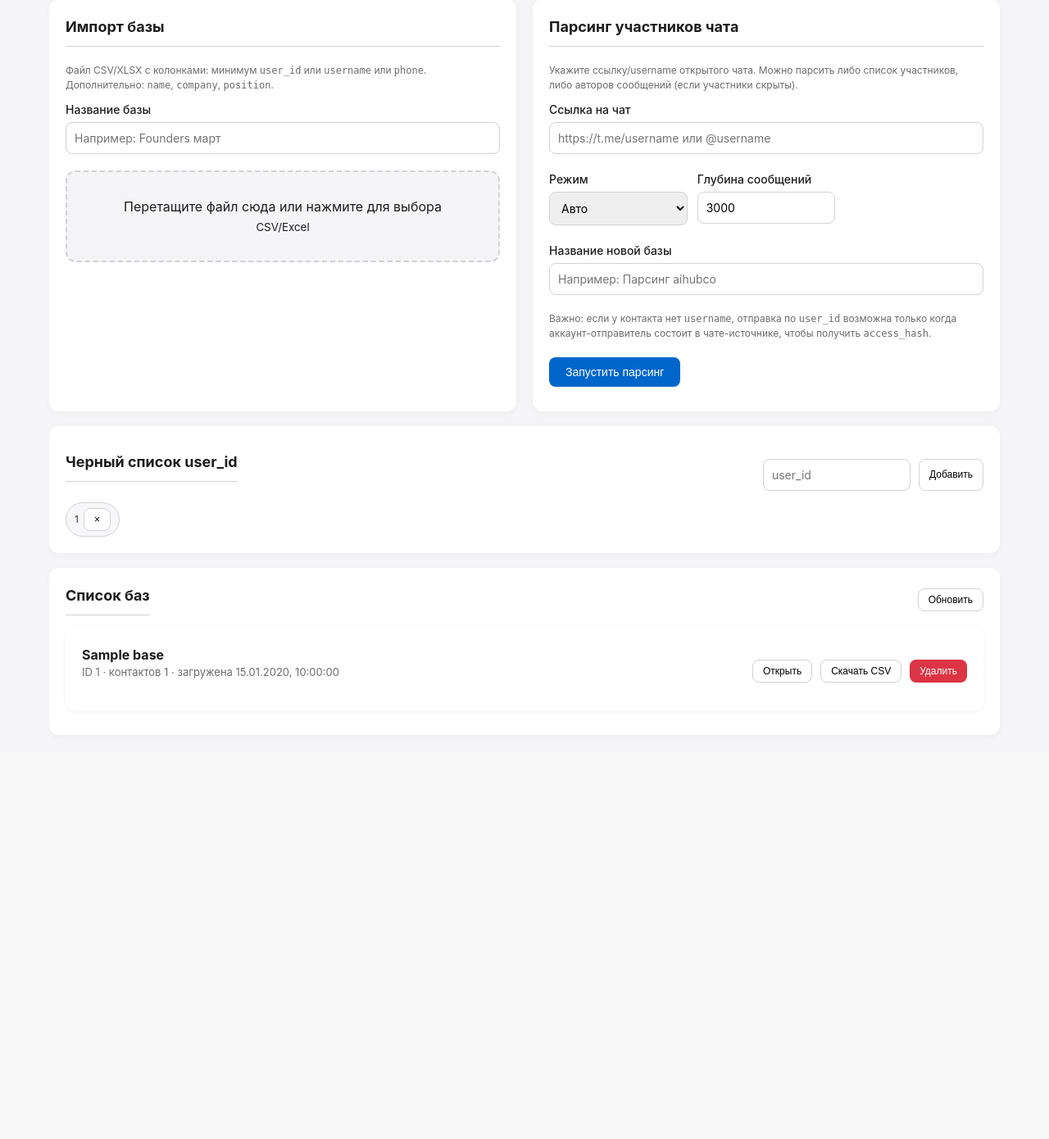
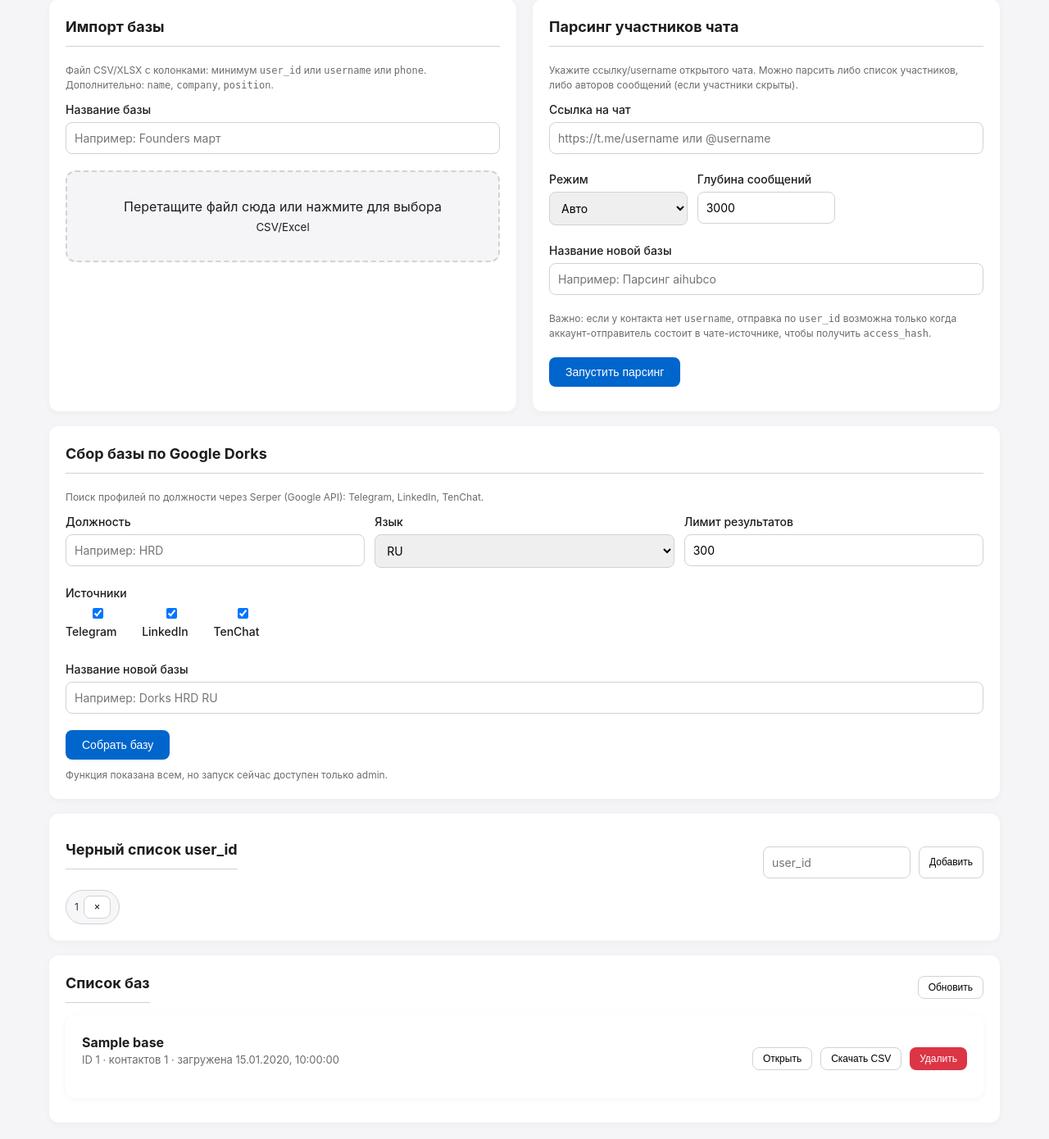
Before and after one commit to soloviev-vladislav/tg-outreacher, a Flask app: page /bases in a window 1280 px wide. Shown: the part 157-1547 px from the top of the page at 82% size. Before the commit the page ends 990 px from the top, so only its background shows below. Run offline with Flask 3, Linux system fonts and the light colour scheme; the visitor is signed in with stand-in values (Sample User, id 1); data comes from the database, SQL or seed files in the repository; tables that the repository leaves empty hold one stand-in row (values such as "Sample post").

Commit message:
feat: add admin-only dorks base collection via serper

```diff
--- a/app.py
+++ b/app.py
@@ -7,10 +7,12 @@ import json
 import sqlite3
 import io
 import subprocess
+import re
 from datetime import datetime, date
 from werkzeug.utils import secure_filename
 from werkzeug.security import check_password_hash, generate_password_hash
 import pandas as pd
+import requests
 from telethon import TelegramClient, errors
 from telegram_bot import TelegramAccountManager, Database, OutreachManager
 import logging
@@ -2784,6 +2786,86 @@ def _parse_chat_members_with_service(tenant_id: int, chat_ref: str, mode: str =
         raise RuntimeError('Некорректный формат данных парсера')
     return data
 
+
+def _build_dork_queries(position: str, language: str, sources: list[str]) -> list[tuple[str, str]]:
+    role = position.strip()
+    lang = (language or 'RU').strip().upper()
+    selected_sources = [str(s or '').strip().lower() for s in (sources or [])]
+    out: list[tuple[str, str]] = []
+
+    telegram_templates = [
+        '"Send message" {role} site:t.me',
+        '"Send message" "{role}" site:t.me',
+        '"Send message" "{role} в" site:t.me',
+        '"Send message" "{role} in" site:t.me',
+        '"Send message" "{role} at" site:t.me',
+        '"Отправить сообщение" "{role}" site:t.me'
+    ]
+    linkedin_templates = [
+        '"{role}" "telegram: @" site:linkedin.com',
+        '"{role}" "t.me/" site:linkedin.com',
+        '"{role}" "Telegram" site:linkedin.com',
+        '"{role} in" "telegram" site:linkedin.com',
+        '"{role} at" "telegram" site:linkedin.com'
+    ]
+    tenchat_templates = [
+        '"{role}" "telegram" site:tenchat.ru',
+        '"{role}" "t.me/" site:tenchat.ru',
+        '"{role}" "telegram: @" site:tenchat.ru',
+        '"{role} в" "telegram" site:tenchat.ru',
+        '"{role} in" "telegram" site:tenchat.ru',
+        '"{role} at" "telegram" site:tenchat.ru'
+    ]
+
+    per_source = {
+        'telegram': telegram_templates,
+        'linkedin': linkedin_templates,
+        'tenchat': tenchat_templates
+    }
+
+    # Сохраняем "полный" пул комбинаций, но чуть поджимаем по языку.
+    def _allow(q: str) -> bool:
+        if lang == 'RU':
+            return (' в"' in q) or ('Отправить сообщение' in q) or ('Send message' in q)
+        if lang == 'ENG':
+            return (' in"' in q) or (' at"' in q) or ('Send message' in q) or ('telegram' in q.lower())
+        return True
+
+    for source in selected_sources:
+        for tpl in per_source.get(source, []):
+            q = tpl.format(role=role)
+            if _allow(q):
+                out.append((source, q))
+
+    # Дедуп по query
+    seen = set()
+    uniq = []
+    for source, q in out:
+        key = q.strip().lower()
+        if key in seen:
+            continue
+        seen.add(key)
+        uniq.append((source, q))
+    return uniq
+
+
+_TG_USERNAME_RE = re.compile(r'(?<![A-Za-z0-9_])@([A-Za-z][A-Za-z0-9_]{4,31})(?![A-Za-z0-9_])')
+_TG_URL_RE = re.compile(r'(?:https?://)?(?:t(?:elegram)?\.me)/([A-Za-z][A-Za-z0-9_]{4,31})', re.IGNORECASE)
+
+
+def _extract_usernames_from_result(link: str, title: str, snippet: str) -> list[str]:
+    text = ' '.join([link or '', title or '', snippet or ''])
+    candidates = set()
+    for m in _TG_URL_RE.findall(text):
+        u = (m or '').strip()
+        if u and u.lower() not in {'joinchat', 'share', 's', 'c'}:
+            candidates.add(u)
+    for m in _TG_USERNAME_RE.findall(text):
+        u = (m or '').strip()
+        if u:
+            candidates.add(u)
+    return sorted(candidates)
+
 @app.route('/api/bases/parse-chat', methods=['POST'])
 def parse_chat_to_base():
     tenant_id = get_current_tenant_id()
@@ -2815,6 +2897,132 @@ def parse_chat_to_base():
         return jsonify(result)
     except Exception as e:
         return jsonify({'error': str(e)}), 400
+
+
+@app.route('/api/bases/dorks/search', methods=['POST'])
+def collect_base_by_dorks():
+    user = get_current_user() or {}
+    if not is_admin_user(user):
+        return jsonify({'error': 'Функция временно доступна только admin'}), 403
+
+    tenant_id = get_current_tenant_id()
+    data = request.get_json(silent=True) or {}
+    position = str(data.get('position') or '').strip()
+    language = str(data.get('language') or 'RU').strip().upper()
+    sources = data.get('sources') or []
+    base_name = str(data.get('base_name') or '').strip()
+    try:
+        results_limit = int(data.get('results_limit') or 300)
+    except Exception:
+        return jsonify({'error': 'results_limit must be integer'}), 400
+
+    if not position:
+        return jsonify({'error': 'position is required'}), 400
+    if language not in ('RU', 'ENG'):
+        return jsonify({'error': 'language must be RU or ENG'}), 400
+    if not isinstance(sources, list) or not sources:
+        return jsonify({'error': 'sources must be non-empty list'}), 400
+    if not base_name:
+        base_name = f'Dorks: {position}'
+    results_limit = max(50, min(2000, results_limit))
+
+    serper_api_key = os.getenv('SERPER_API_KEY', '').strip()
+    if not serper_api_key:
+        return jsonify({'error': 'SERPER_API_KEY is not configured on server'}), 400
+
+    queries = _build_dork_queries(position=position, language=language, sources=sources)
+    if not queries:
+        return jsonify({'error': 'Нет валидных комбинаций запросов'}), 400
+
+    per_query_num = 20
+    found_candidates = []
+    requests_ok = 0
+    requests_failed = 0
+
+    headers = {
+        'X-API-KEY': serper_api_key,
+        'Content-Type': 'application/json'
+    }
+    for source, query in queries:
+        try:
+            response = requests.post(
+                'https://google.serper.dev/search',
+                headers=headers,
+                json={'q': query, 'num': per_query_num},
+                timeout=25
+            )
+            if response.status_code != 200:
+                requests_failed += 1
+                continue
+            payload = response.json() if response.content else {}
+            organic = payload.get('organic') or []
+            requests_ok += 1
+            for item in organic:
+                link = str(item.get('link') or '').strip()
+                title = str(item.get('title') or '').strip()
+                snippet = str(item.get('snippet') or '').strip()
+                usernames = _extract_usernames_from_result(link=link, title=title, snippet=snippet)
+                for u in usernames:
+                    found_candidates.append({
+                        'username': u,
+                        'name': None,
+                        'position': position,
+                        'company': source,
+                        'source_url': link,
+                        'matched_query': query
+                    })
+        except Exception:
+            requests_failed += 1
+
+    # Дедуп по username.
+    unique_by_username = {}
+    for item in found_candidates:
+        uname = (item.get('username') or '').strip().lstrip('@')
+        if not uname:
+            continue
+        key = uname.lower()
+        if key not in unique_by_username:
+            unique_by_username[key] = item
+    deduped = list(unique_by_username.values())[:results_limit]
+
+    if not deduped:
+        return jsonify({
+            'error': 'По запросам ничего не найдено',
+            'queries_total': len(queries),
+            'requests_ok': requests_ok,
+            'requests_failed': requests_failed
+        }), 400
+
+    base_id = outreach.create_base(
+        name=base_name,
+        tenant_id=tenant_id,
+        created_by_user_id=int(user.get('id') or 0)
+    )
+    contacts = [{
+        'phone': None,
+        'username': d['username'],
+        'access_hash': None,
+        'name': d.get('name'),
+        'company': d.get('company'),
+        'position': d.get('position'),
+        'user_id': None
+    } for d in deduped]
+    result = outreach.add_base_contacts(
+        base_id=base_id,
+        contacts=contacts,
+        tenant_id=tenant_id,
+        source_file=f'dorks:{position}'
+    )
+    return jsonify({
+        'base_id': base_id,
+        'queries_total': len(queries),
+        'requests_ok': requests_ok,
+        'requests_failed': requests_failed,
+        'found_total': len(found_candidates),
+        'dedup_total': len(deduped),
+        'imported': result.get('imported', 0),
+        'skipped': result.get('skipped', 0)
+    })
 
 @app.route('/api/outreach/campaigns', methods=['GET'])
 def get_outreach_campaigns():
--- a/static/bases.js
+++ b/static/bases.js
@@ -5,6 +5,7 @@ const BASE_CONTACTS_PAGE_SIZE = 100;
 
 document.addEventListener('DOMContentLoaded', async () => {
     setupHandlers();
+    setupDorksControls();
     await Promise.all([loadBases(), loadBlacklist()]);
 });
 
@@ -15,6 +16,7 @@ function setupHandlers() {
         if (e.key === 'Enter') addBlacklistFromInput();
     });
     document.getElementById('parseChatBtn')?.addEventListener('click', parseChatToBase);
+    document.getElementById('runDorksBtn')?.addEventListener('click', runDorksCollection);
 
     const uploadArea = document.getElementById('baseUploadArea');
     const fileInput = document.getElementById('baseFileInput');
@@ -36,6 +38,16 @@ function setupHandlers() {
             if (file) uploadBaseFile(file);
             fileInput.value = '';
         });
+    }
+}
+
+function setupDorksControls() {
+    const btn = document.getElementById('runDorksBtn');
+    const status = document.getElementById('dorksStatus');
+    if (!btn || !status) return;
+    if (!IS_ADMIN) {
+        btn.disabled = true;
+        status.textContent = 'Для пользователей запуск dorks-поиска пока отключен.';
     }
 }
 
@@ -252,6 +264,54 @@ async function parseChatToBase() {
     await loadBases();
 }
 
+async function runDorksCollection() {
+    const status = document.getElementById('dorksStatus');
+    if (!status) return;
+    if (!IS_ADMIN) {
+        status.textContent = 'Доступно только для admin.';
+        return;
+    }
+    const position = (document.getElementById('dorkPositionInput')?.value || '').trim();
+    const language = (document.getElementById('dorkLanguageInput')?.value || 'RU').trim();
+    const baseName = (document.getElementById('dorkBaseNameInput')?.value || '').trim();
+    const resultsLimitRaw = Number(document.getElementById('dorkResultsLimitInput')?.value || 300);
+    const resultsLimit = Number.isFinite(resultsLimitRaw) ? Math.max(50, Math.min(2000, Math.floor(resultsLimitRaw))) : 300;
+    const sources = Array.from(document.querySelectorAll('.dork-source:checked'))
+        .map(el => String(el.value || '').trim())
+        .filter(Boolean);
+
+    if (!position) {
+        status.textContent = 'Укажите должность.';
+        return;
+    }
+    if (!sources.length) {
+        status.textContent = 'Выберите хотя бы один источник.';
+        return;
+    }
+
+    status.textContent = 'Идёт поиск по доркам...';
+    const response = await fetch('/api/bases/dorks/search', {
+        method: 'POST',
+        headers: { 'Content-Type': 'application/json' },
+        body: JSON.stringify({
+            position,
+            language,
+            sources,
+            base_name: baseName || `Dorks ${position}`,
+            results_limit: resultsLimit
+        })
+    });
+    const data = await response.json();
+    if (!response.ok || data.error) {
+        status.textContent = data.error || 'Ошибка dorks-поиска.';
+        return;
+    }
+    status.textContent = `Готово: imported ${data.imported || 0}, skipped ${data.skipped || 0}, dedup ${data.dedup_total || 0}`;
+    document.getElementById('dorkPositionInput').value = '';
+    document.getElementById('dorkBaseNameInput').value = '';
+    await loadBases();
+}
+
 async function loadBlacklist() {
     const response = await fetch('/api/bases/blacklist');
     const rows = await response.json();
--- a/templates/bases.html
+++ b/templates/bases.html
@@ -78,6 +78,49 @@
         </div>
 
         <div class="card" style="margin-bottom: 18px;">
+            <h2 class="section-title">Сбор базы по Google Dorks</h2>
+            <div class="muted-text" style="margin-bottom: 10px; font-size: 12px;">
+                Поиск профилей по должности через Serper (Google API): Telegram, LinkedIn, TenChat.
+            </div>
+            <div class="form-row-3">
+                <div class="form-group">
+                    <label>Должность</label>
+                    <input id="dorkPositionInput" type="text" class="form-control" placeholder="Например: HRD">
+                </div>
+                <div class="form-group">
+                    <label>Язык</label>
+                    <select id="dorkLanguageInput" class="form-control">
+                        <option value="RU" selected>RU</option>
+                        <option value="ENG">ENG</option>
+                    </select>
+                </div>
+                <div class="form-group">
+                    <label>Лимит результатов</label>
+                    <input id="dorkResultsLimitInput" type="number" class="form-control" min="50" max="2000" value="300">
+                </div>
+            </div>
+            <div class="form-group">
+                <label>Источники</label>
+                <div style="display:flex; gap: 14px; flex-wrap: wrap;">
+                    <label><input type="checkbox" class="dork-source" value="telegram" checked> Telegram</label>
+                    <label><input type="checkbox" class="dork-source" value="linkedin" checked> LinkedIn</label>
+                    <label><input type="checkbox" class="dork-source" value="tenchat" checked> TenChat</label>
+                </div>
+            </div>
+            <div class="form-group">
+                <label>Название новой базы</label>
+                <input id="dorkBaseNameInput" type="text" class="form-control" placeholder="Например: Dorks HRD RU">
+            </div>
+            <div class="btn-group">
+                <button id="runDorksBtn" class="btn btn-primary">Собрать базу</button>
+            </div>
+            <div id="dorksStatus" class="muted-text" style="margin-top: 10px;"></div>
+            <div class="muted-text" style="margin-top: 8px; font-size: 12px;">
+                Функция показана всем, но запуск сейчас доступен только admin.
+            </div>
+        </div>
+
+        <div class="card" style="margin-bottom: 18px;">
             <div class="panel-head">
                 <h2 class="section-title" style="margin:0;">Черный список user_id</h2>
                 <div class="btn-group">
@@ -99,6 +142,9 @@
         </div>
     </div>
 
+    <script>
+        const IS_ADMIN = {{ 'true' if current_user and current_user.role == 'admin' else 'false' }};
+    </script>
     <script src="/static/bases.js"></script>
 </body>
 </html>
```
